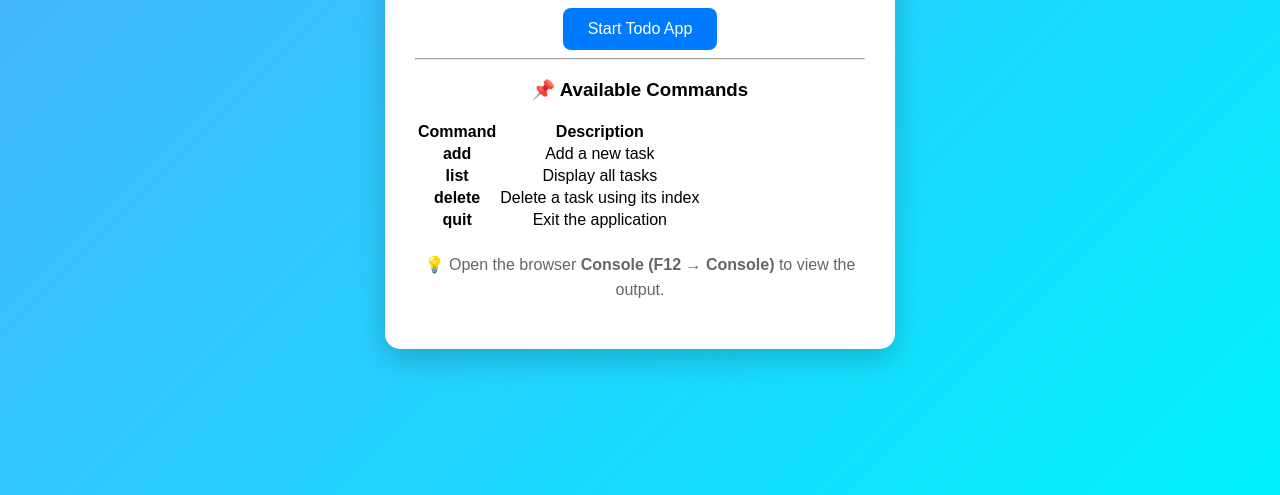
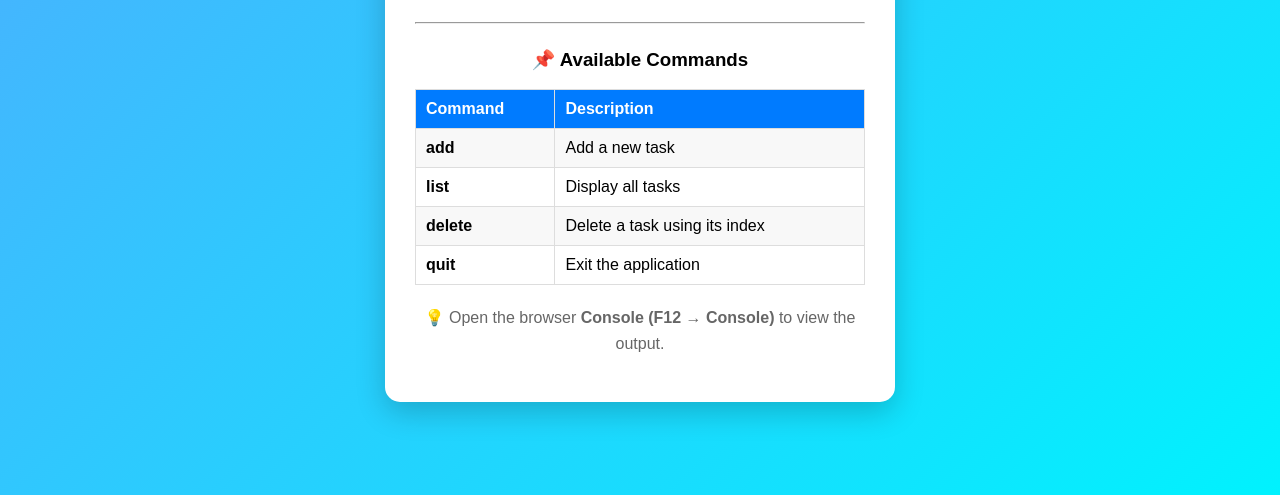
Before and after one commit to Sarbeswarpanda04/web-devploment-apna-college, a website: page Practice/TO-DO APP/todo.html in a window 1280 px wide. Shown: the part 305-800 px from the top of the page. Drawn offline with Linux system fonts and the light colour scheme.

Commit message:
todo list app in js

```diff
--- a/Practice/TO-DO APP/todo.html
+++ b/Practice/TO-DO APP/todo.html
@@ -1,61 +1,86 @@
-<!DOCTYPE html>
+<!doctype html>
 <html lang="en">
   <head>
-    <meta charset="UTF-8">
-    <meta name="viewport" content="width=device-width, initial-scale=1.0">
+    <meta charset="UTF-8" />
+    <meta name="viewport" content="width=device-width, initial-scale=1.0" />
     <title>Todo App using Prompt</title>
 
     <style>
-        body{
-            margin:0;
-            padding:0;
-            font-family:Arial, Helvetica, sans-serif;
-            background:linear-gradient(135deg,#4facfe,#00f2fe);
-            display:flex;
-            justify-content:center;
-            align-items:center;
-            height:100vh;
+      body {
+        margin: 0;
+        padding: 0;
+        font-family: Arial, Helvetica, sans-serif;
+        background: linear-gradient(135deg, #4facfe, #00f2fe);
+        display: flex;
+        justify-content: center;
+        align-items: center;
+        height: 100vh;
       }
 
-        .container{
-            background:#fff;
-            padding:30px;
-            border-radius:15px;
-            width:450px;
-            text-align:center;
-            box-shadow:0 10px 30px rgba(0,0,0,0.2);
+      .container {
+        background: #fff;
+        padding: 30px;
+        border-radius: 15px;
+        width: 450px;
+        text-align: center;
+        box-shadow: 0 10px 30px rgba(0, 0, 0, 0.2);
+      }
+      table {
+        width: 100%;
+        border-collapse: collapse;
+        margin-top: 15px;
       }
 
-        h1{
-            color:#333;
-            margin-bottom:15px;
+      table th,
+      table td {
+        border: 1px solid #ddd;
+        padding: 10px;
+        text-align: left;
       }
 
-        p{
-            color:#555;
-            line-height:1.6;
+      table th {
+        background: #007bff;
+        color: white;
       }
 
-        button{
-            margin-top:20px;
-            padding:12px 25px;
-            border:none;
-            border-radius:8px;
-            background:#007bff;
-            color:white;
-            font-size:16px;
-            cursor:pointer;
-            transition:0.3s;
+      table tr:nth-child(even) {
+        background: #f8f8f8;
       }
 
-        button:hover{
-            background:#0056b3;
+      hr {
+        margin: 25px 0;
       }
 
-        code{
-            background:#f4f4f4;
-            padding:2px 5px;
-            border-radius:5px;
+      h1 {
+        color: #333;
+        margin-bottom: 15px;
+      }
+
+      p {
+        color: #555;
+        line-height: 1.6;
+      }
+
+      button {
+        margin-top: 20px;
+        padding: 12px 25px;
+        border: none;
+        border-radius: 8px;
+        background: #007bff;
+        color: white;
+        font-size: 16px;
+        cursor: pointer;
+        transition: 0.3s;
+      }
+
+      button:hover {
+        background: #0056b3;
+      }
+
+      code {
+        background: #f4f4f4;
+        padding: 2px 5px;
+        border-radius: 5px;
       }
     </style>
   </head>
@@ -67,7 +92,7 @@
 
       <button onclick="startTodo()">Start Todo App</button>
 
-    <hr>
+      <hr />
 
       <h3>📌 Available Commands</h3>
 
@@ -94,61 +119,48 @@
         </tr>
       </table>
 
-    <p style="margin-top:20px;color:#666;">
+      <p style="margin-top: 20px; color: #666">
         💡 Open the browser <b>Console (F12 → Console)</b> to view the output.
       </p>
     </div>
 
     <script>
-function startTodo(){
-
+      function startTodo() {
         let todo = [];
 
         let req = prompt("Please enter your request : ");
         console.log(req);
 
-    while(true){
-
-        if(req == "quit"){
+        while (true) {
+          if (req == "quit") {
             console.log("Quitting the application");
             break;
           }
 
-        if(req == "list"){
-
+          if (req == "list") {
             console.log("-------------------");
 
-            for(let i=0;i<todo.length;i++){
+            for (let i = 0; i < todo.length; i++) {
               console.log(i, todo[i]);
             }
 
             console.log("-------------------");
-
-        }else if(req == "add"){
-
+          } else if (req == "add") {
             let task = prompt("Please enter your task : ");
             todo.push(task);
             console.log(task);
             console.log("Task Added");
-
-        }else if(req == "delete"){
-
+          } else if (req == "delete") {
             let idx = prompt("Please enter the task index");
-            todo.splice(idx,1);
+            todo.splice(idx, 1);
             console.log("Task Deleted");
-
-        }else{
-
+          } else {
             console.log("Invalid Request");
-
           }
 
           req = prompt("Please enter your request : ");
-
         }
-
       }
     </script>
-
   </body>
 </html>
```
Lines whose indentation alone changed are shown as unchanged.
